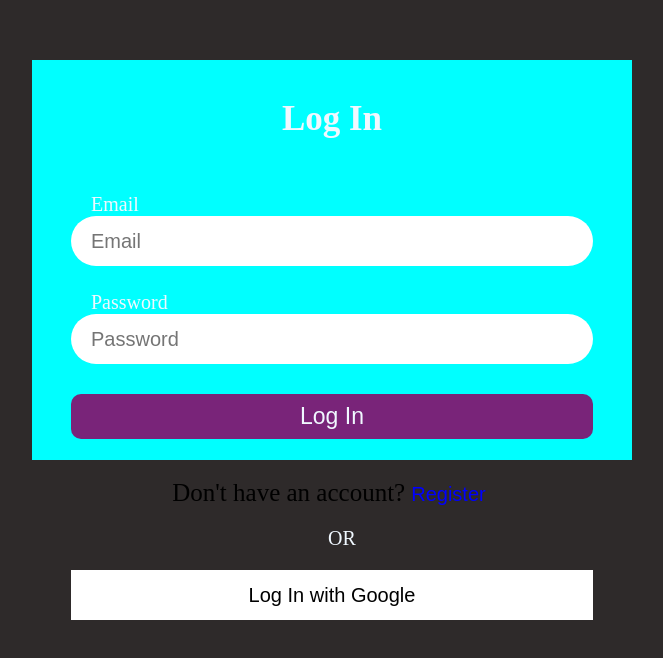
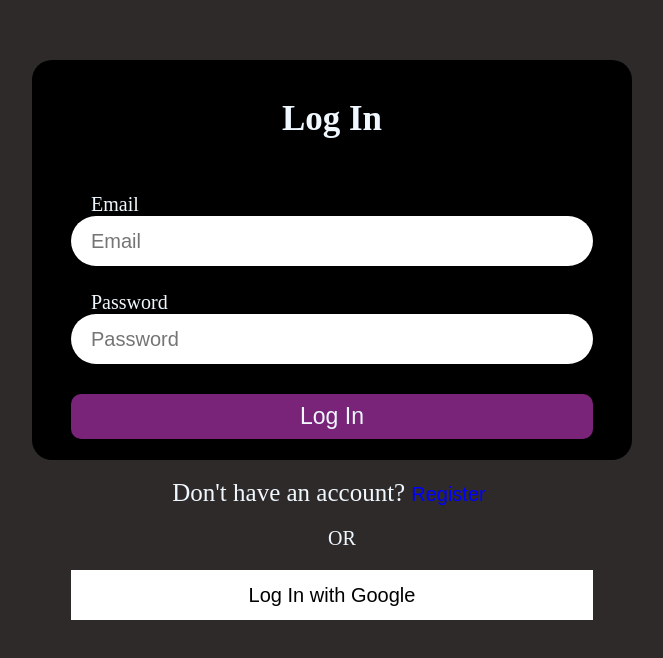
Before and after one commit to HenryHardcore/blog-app-React, a React (Vite) app in the folder vite-project/: page / in a window 1280 px wide. Shown: the part 140-798 px from the top of the page, without its empty margins (308-971 px from the left). Built offline with nearby package versions, Linux system fonts and the light colour scheme; no server answers.

Commit message:
final ttouches verification email established

```diff
--- a/vite-project/src/LoginForm.jsx
+++ b/vite-project/src/LoginForm.jsx
@@ -3,6 +3,7 @@ import {
   doCreateUserWithEmailAndPassoword,
   doSignInWithEmailAndPassword,
   doSignInWithGoogle,
+  dosendEmailVerification
 } from './firebase/auth';
 
 export default function LoginForm() {
@@ -20,6 +21,8 @@ export default function LoginForm() {
   const handleRegister = async () => {
   try {
     await doCreateUserWithEmailAndPassoword(email, password);
+    await dosendEmailVerification();
+    alert("Account created! Verification email sent. Please check your inbox.");
   } catch (err) {
     console.error("Registration failed:", err.message);
   }
--- a/vite-project/src/app.css
+++ b/vite-project/src/app.css
@@ -1,7 +1,8 @@
 .login-screen {
   width: 600px;
   height: 50%;
-  background-color: aqua;
+  background-color: black;
+  border-radius: 20px;
 }
 #root.login-mode {
   display: flex;
--- a/vite-project/src/auth.jsx
+++ b/vite-project/src/auth.jsx
@@ -15,7 +15,7 @@ export function AuthProvider({ children }) {
 
   useEffect(() => {
     const unsubscribe = onAuthStateChanged(auth, (user) => {
-      if (user) {
+      if (user && user.emailVerified) {
         setCurrentUser(user);
         setUserLoggedIn(true);
       } else {
--- a/vite-project/src/ligin-form.css
+++ b/vite-project/src/ligin-form.css
@@ -61,6 +61,7 @@
 .register-label {
   font-size: 25px;
   margin: 20px 0;
+  color: aliceblue;
 }
 .register-label button {
   font-size: 20px;
```
Lines whose indentation alone changed are shown as unchanged.
